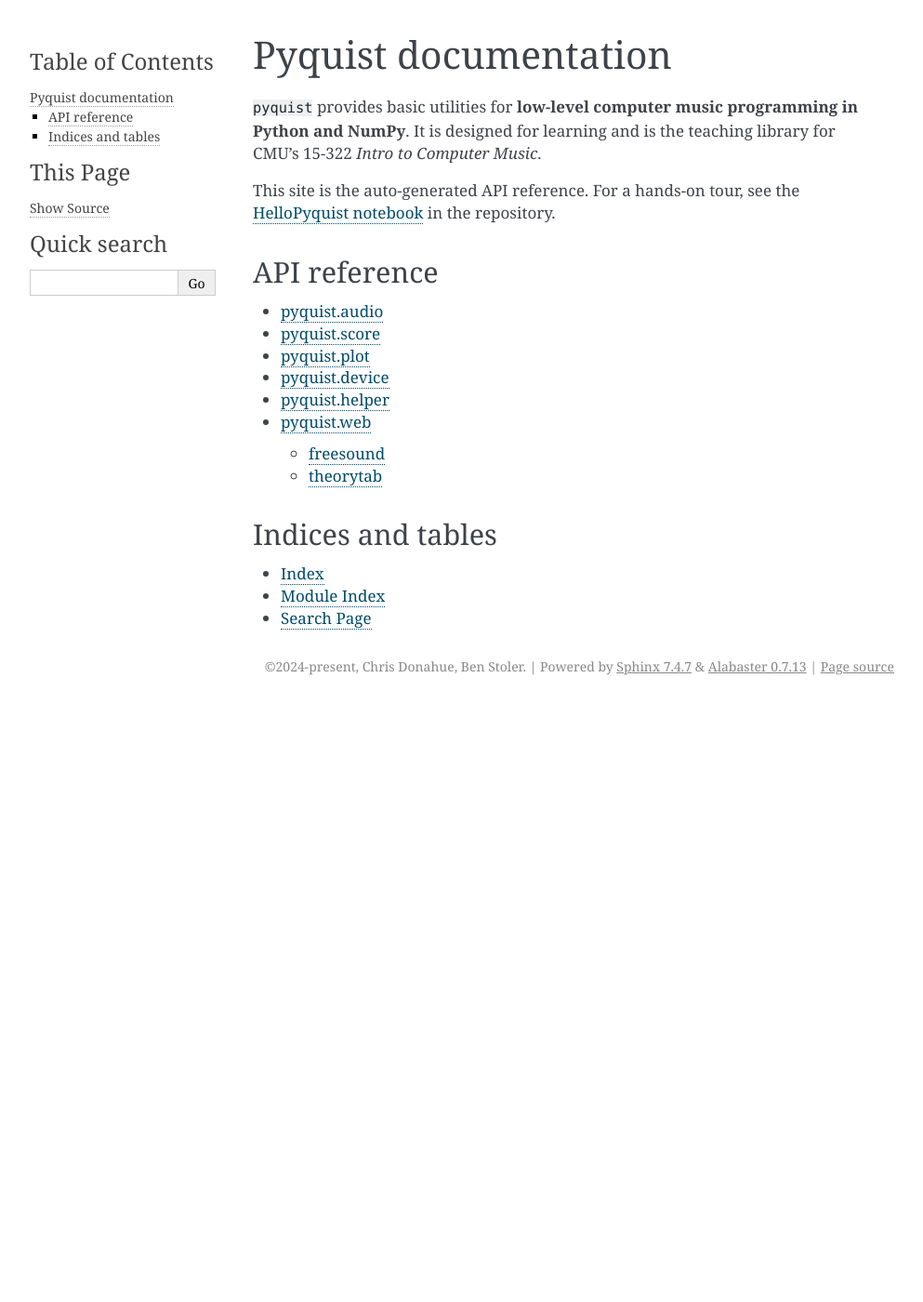
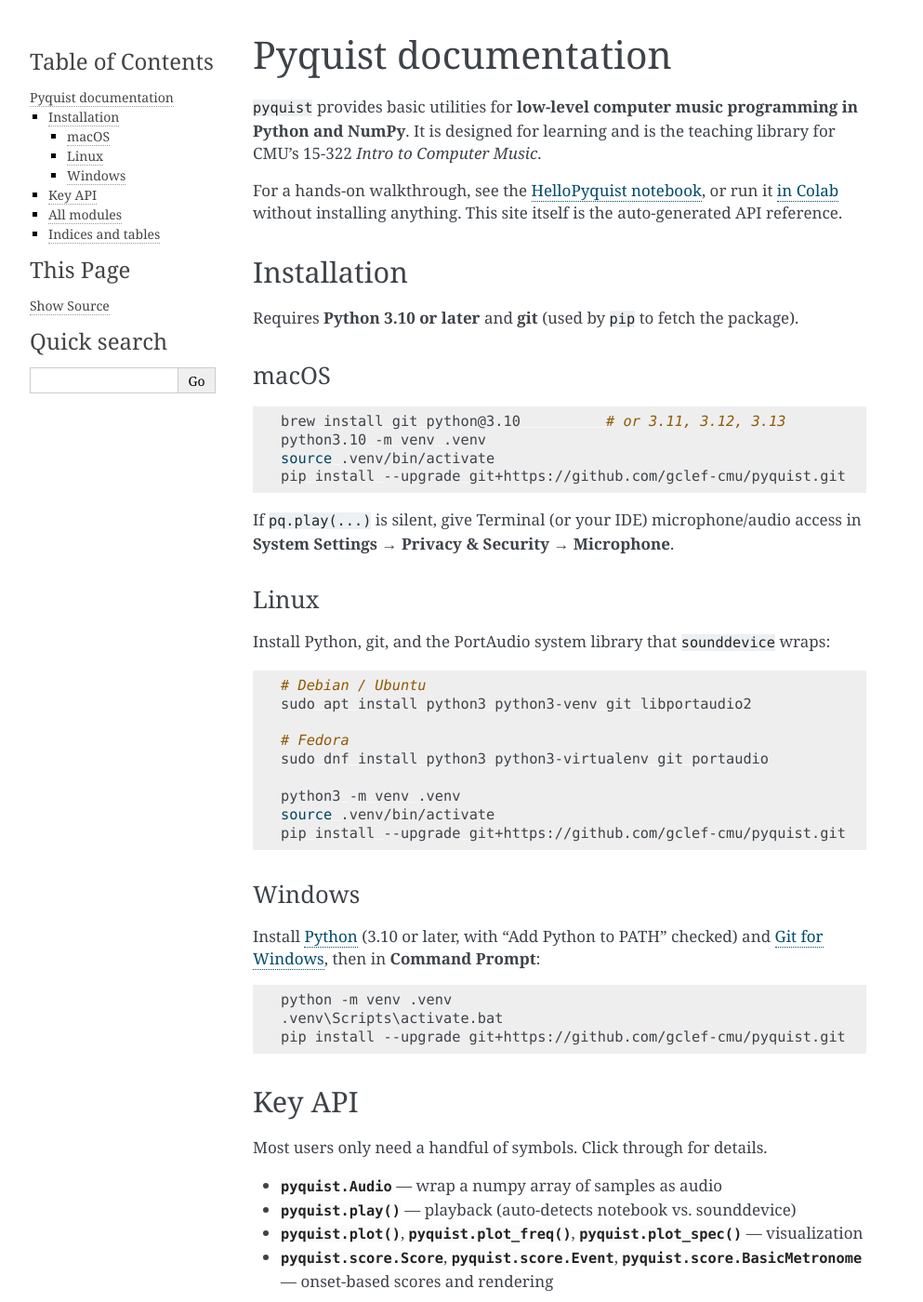
Before and after one commit to gclef-cmu/pyquist, a Sphinx documentation site: the page built from docs/index.rst, in a window 1280 px wide and 1400 px high. Shown: the whole window at 93% size, without its empty margins (148-1141 px from the left). Built offline with Sphinx 7.4.7, drawn with Linux system fonts in a browser that asks for light colours.

Commit message:
Handful of small fixes

```diff
--- a/docs/conf.py
+++ b/docs/conf.py
@@ -41,7 +41,6 @@ autodoc_mock_imports = [
     "mido",
     "tqdm",
     "requests",
-    "scipy",
     "matplotlib",
     "IPython",
 ]
--- a/docs/index.rst
+++ b/docs/index.rst
@@ -5,14 +5,80 @@ Pyquist documentation
 in Python and NumPy**. It is designed for learning and is the teaching library
 for CMU's 15-322 *Intro to Computer Music*.
 
-This site is the auto-generated API reference. For a hands-on tour, see the
+For a hands-on walkthrough, see the
 `HelloPyquist notebook
-<https://github.com/gclef-cmu/pyquist/blob/main/examples/HelloPyquist.ipynb>`_
-in the repository.
+<https://github.com/gclef-cmu/pyquist/blob/main/examples/HelloPyquist.ipynb>`_,
+or run it `in Colab
+<https://colab.research.google.com/drive/1FUz-vds-pGz--SrzDsW0vhDi3pePnrWq?usp=sharing>`_
+without installing anything. This site itself is the auto-generated API
+reference.
 
 
-API reference
--------------
+Installation
+------------
+
+Requires **Python 3.10 or later** and **git** (used by ``pip`` to fetch the
+package).
+
+macOS
+~~~~~
+
+.. code-block:: sh
+
+   brew install git python@3.10          # or 3.11, 3.12, 3.13
+   python3.10 -m venv .venv
+   source .venv/bin/activate
+   pip install --upgrade git+https://github.com/gclef-cmu/pyquist.git
+
+If ``pq.play(...)`` is silent, give Terminal (or your IDE) microphone/audio
+access in **System Settings → Privacy & Security → Microphone**.
+
+Linux
+~~~~~
+
+Install Python, git, and the PortAudio system library that ``sounddevice``
+wraps:
+
+.. code-block:: sh
+
+   # Debian / Ubuntu
+   sudo apt install python3 python3-venv git libportaudio2
+
+   # Fedora
+   sudo dnf install python3 python3-virtualenv git portaudio
+
+   python3 -m venv .venv
+   source .venv/bin/activate
+   pip install --upgrade git+https://github.com/gclef-cmu/pyquist.git
+
+Windows
+~~~~~~~
+
+Install `Python <https://www.python.org/downloads/>`_ (3.10 or later, with
+"Add Python to PATH" checked) and `Git for Windows
+<https://git-scm.com/download/win>`_, then in **Command Prompt**:
+
+.. code-block:: bat
+
+   python -m venv .venv
+   .venv\Scripts\activate.bat
+   pip install --upgrade git+https://github.com/gclef-cmu/pyquist.git
+
+
+Key API
+-------
+
+Most users only need a handful of symbols. Click through for details.
+
+* :class:`pyquist.Audio` — wrap a numpy array of samples as audio
+* :func:`pyquist.play` — playback (auto-detects notebook vs. sounddevice)
+* :func:`pyquist.plot`, :func:`pyquist.plot_freq`, :func:`pyquist.plot_spec` — visualization
+* :class:`pyquist.score.Score`, :class:`pyquist.score.Event`,
+  :class:`pyquist.score.BasicMetronome` — onset-based scores and rendering
+
+
+All modules
+-----------
 
 .. toctree::
    :maxdepth: 2
--- a/pyproject.toml
+++ b/pyproject.toml
@@ -26,7 +26,6 @@ dependencies = [
     "numpy>=2.0",
     "requests",
     "resampy",
-    "scipy",
     "sounddevice",
     "soundfile",
     "tqdm",
--- a/pyquist/__init__.py
+++ b/pyquist/__init__.py
@@ -9,9 +9,9 @@ from .paths import LIB_DIR
 from .plot import plot, plot_freq, plot_spec
 from .score import (
     BasicMetronome,
+    Event,
     Metronome,
     Score,
-    SoundEvent,
 )
 
 __all__ = [
@@ -19,7 +19,7 @@ __all__ = [
     "BasicMetronome",
     "Metronome",
     "Score",
-    "SoundEvent",
+    "Event",
     "play",
     "plot",
     "plot_freq",
```
Also changed, not shown: README.md (+15 -15 lines), 5 other files.
